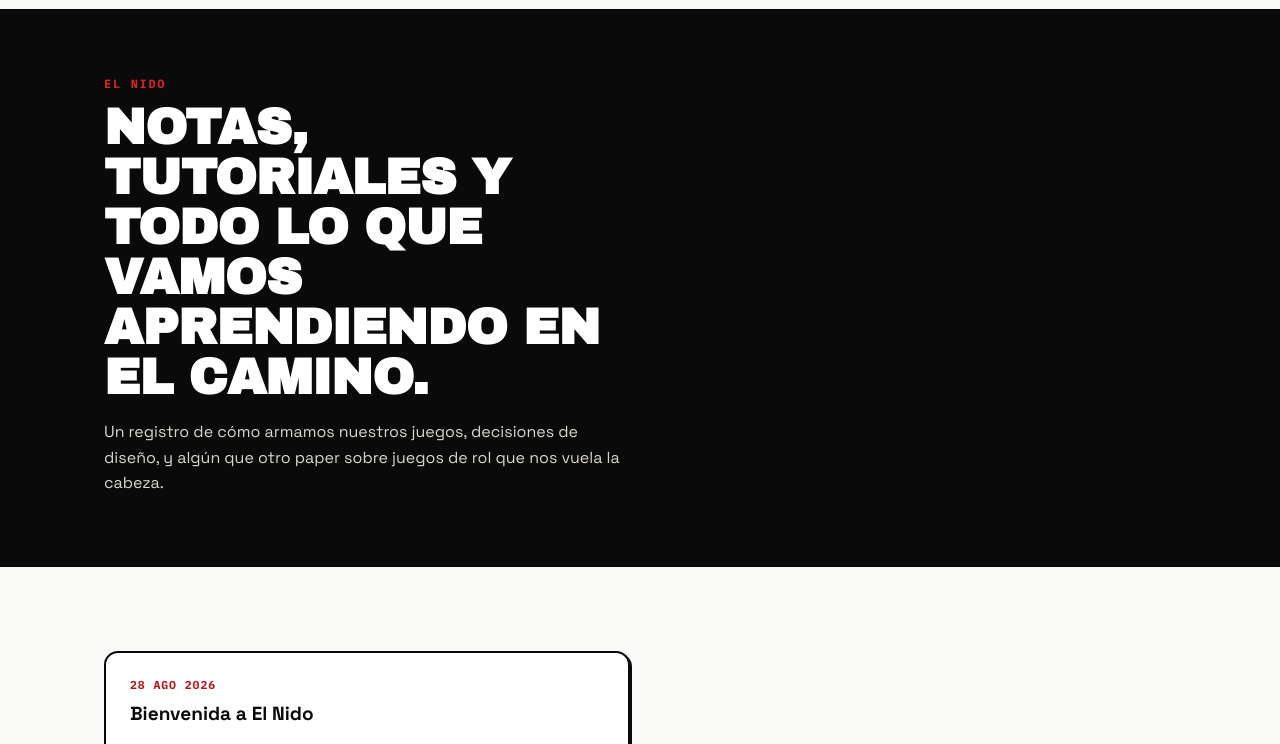
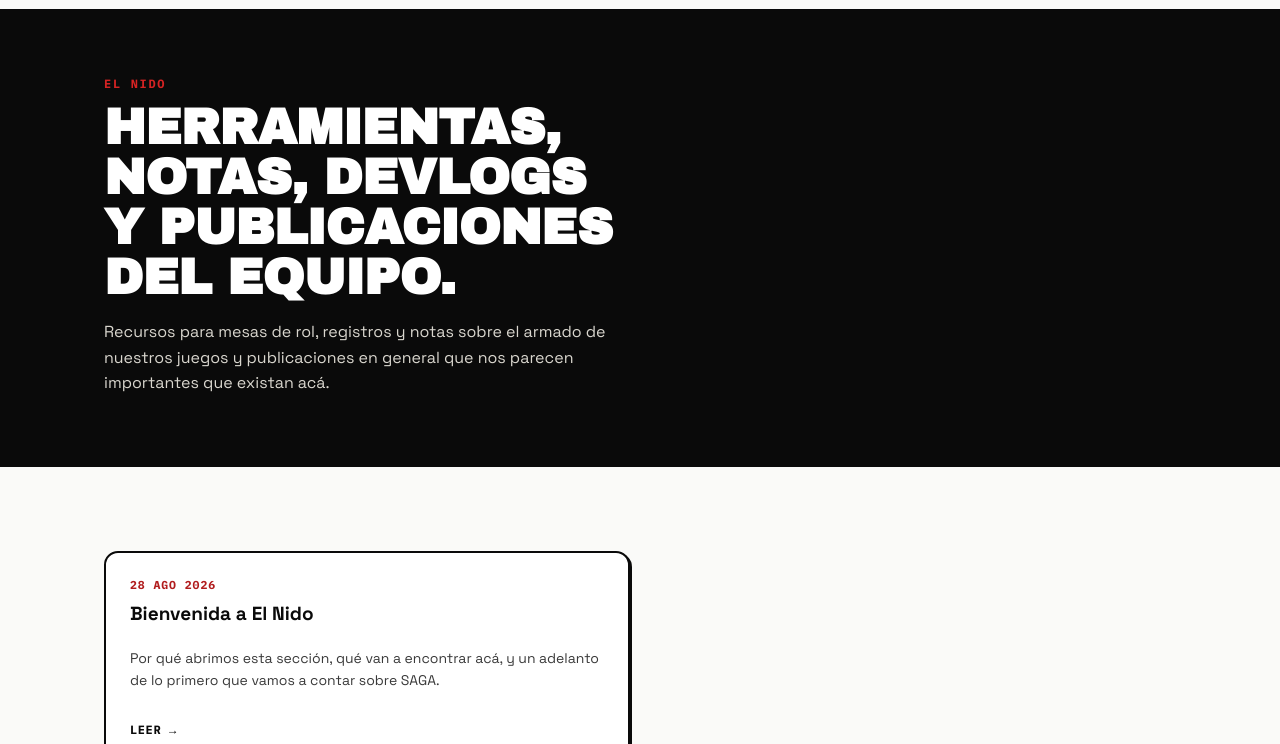
Before and after one commit to elijadeva/entregallos-web, a website: page nido.html in a window 1280 px wide. Shown: the part 55-799 px from the top of the page. Drawn offline with Linux system fonts and the light colour scheme.

Commit message:
Add files via upload

```diff
--- a/nido.html
+++ b/nido.html
@@ -89,8 +89,8 @@
 <section class="blog-hero">
   <div class="wrap">
     <div class="eyebrow">El Nido</div>
-    <h1>Notas, tutoriales y todo lo que vamos aprendiendo en el camino.</h1>
-    <p>Un registro de cómo armamos nuestros juegos, decisiones de diseño, y algún que otro paper sobre juegos de rol que nos vuela la cabeza.</p>
+    <h1>Herramientas, notas, devlogs y publicaciones del equipo.</h1>
+    <p>Recursos para mesas de rol, registros y notas sobre el armado de nuestros juegos y publicaciones en general que nos parecen importantes que existan acá.</p>
   </div>
 </section>
 
```
